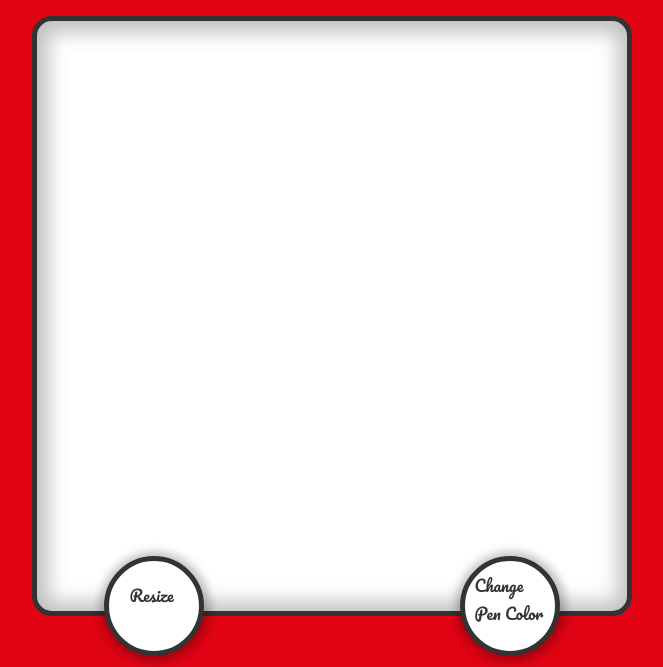
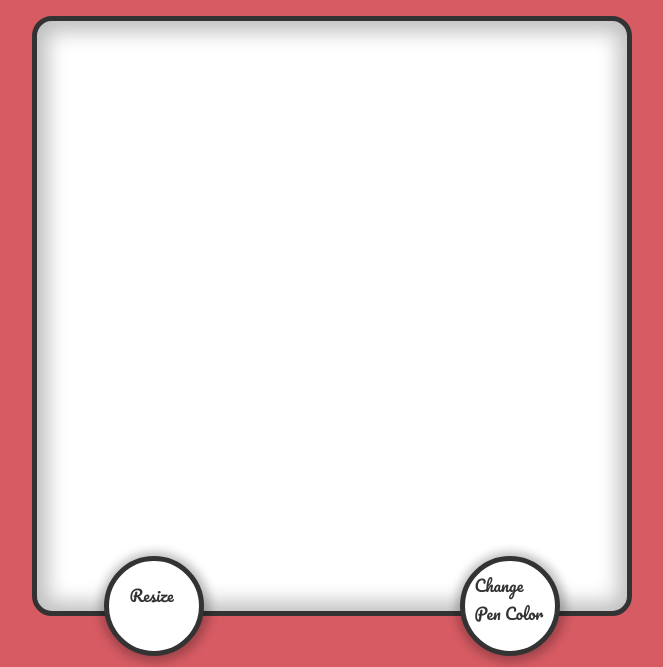
Before and after one commit to thedodus/etch-a-sketch, a plain HTML site: page index.html in a window 1280 px wide. Shown: the part 133-800 px from the top of the page, without its empty margins (308-971 px from the left). Drawn offline with Linux system fonts and the light colour scheme.

Commit message:
changed red color

```diff
--- a/styles.css
+++ b/styles.css
@@ -11,7 +11,7 @@
 }
 
 body {
-    background: #E00313;
+    background: #d65b63;
     font-family: Pacifico, cursive;
     /* font-size: 1.5rem; */
     color: #333;
```
